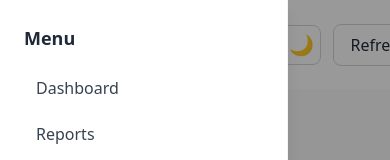
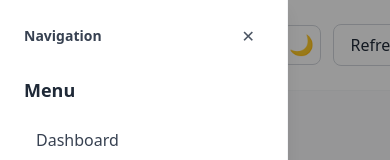
Before and after one commit to PraJwalGarje/smart-ev-project-tracking-dashboard, a React (Vite) app: page /login in a window 390 px wide. Both pictures are taken after a click on the button "Toggle sidebar". Shown: the top 160 px of the page. Built offline with nearby package versions, Linux system fonts and the light colour scheme; no server answers.

Commit message:
Optimize responsiveness on mobile devices

```diff
--- a/src/components/Sidebar.jsx
+++ b/src/components/Sidebar.jsx
@@ -1,10 +1,10 @@
-import React from 'react';
+import React, { useEffect } from 'react';
 import { NavLink } from 'react-router-dom';
 import { useAuth } from '../context/AuthContext.jsx';
 
 function SidebarContent({ onNav }) {
   const { user } = useAuth() || {};
-  const userRole = user?.role || 'employee'; // default to lowest role
+  const userRole = user?.role || 'employee';
 
   const baseClasses = 'block rounded-md px-3 py-2 transition-colors';
 
@@ -23,7 +23,7 @@ function SidebarContent({ onNav }) {
 
   function renderNavItem(label, to, { end = false, requiredRoles = [] } = {}) {
     const isAllowed = userCanAccess(requiredRoles);
-    if (!isAllowed) return null; // 🔹 hide item completely
+    if (!isAllowed) return null;
 
     return (
       <NavLink
@@ -50,24 +50,18 @@ function SidebarContent({ onNav }) {
 
       {user && (
         <p className="mb-4 text-xs text-gray-500 dark:text-gray-300">
-          Signed in as <span className="font-medium">{user.name}</span>{' '}
-          (<span className="capitalize">{userRole}</span>)
+          Signed in as <span className="font-medium">{user.name}</span> (
+          <span className="capitalize">{userRole}</span>)
         </p>
       )}
 
       <nav className="flex flex-col gap-1.5">
         {renderNavItem('Dashboard', '/', { end: true })}
-
-        {/* Manager / Admin only */}
         {renderNavItem('Projects', '/projects', {
           requiredRoles: ['manager', 'admin'],
         })}
-
-        {/* Everyone can view Reports and Analytics */}
         {renderNavItem('Reports', '/reports')}
         {renderNavItem('Analytics', '/analytics')}
-
-        {/* Manager / Admin only */}
         {renderNavItem('Teams', '/teams', {
           requiredRoles: ['manager', 'admin'],
         })}
@@ -77,6 +71,15 @@ function SidebarContent({ onNav }) {
 }
 
 export default function Sidebar({ open, onClose }) {
+  // Close on Escape (mobile + desktop keyboards)
+  useEffect(() => {
+    function onKeyDown(e) {
+      if (e.key === 'Escape' && open) onClose?.();
+    }
+    window.addEventListener('keydown', onKeyDown);
+    return () => window.removeEventListener('keydown', onKeyDown);
+  }, [open, onClose]);
+
   return (
     <>
       {/* Mobile drawer */}
@@ -86,20 +89,38 @@ export default function Sidebar({ open, onClose }) {
         aria-hidden={!open}
         className={[
           'lg:hidden',
-          'fixed inset-y-0 left-0 z-40 w-72',
+          'fixed inset-y-0 left-0 z-40',
+          'w-[min(18rem,85vw)]',
           'bg-white dark:bg-[#0F1629]',
           'border-r border-gray-100 dark:border-gray-800',
           'shadow-lg dark:shadow-black/40',
           'transform transition-transform duration-300 ease-in-out',
           open ? 'translate-x-0' : '-translate-x-full',
+          open ? 'pointer-events-auto' : 'pointer-events-none',
         ].join(' ')}
       >
+        {/* Drawer header with close button */}
+        <div className="flex items-center justify-between px-6 pt-5">
+          <div className="text-sm font-semibold text-gray-700 dark:text-gray-200">
+            Navigation
+          </div>
+          <button
+            type="button"
+            onClick={onClose}
+            className="rounded-md px-2 py-1 text-gray-600 hover:text-blue-600 dark:text-gray-300 dark:hover:text-blue-300"
+            aria-label="Close sidebar"
+          >
+            ✕
+          </button>
+        </div>
+
         <SidebarContent onNav={onClose} />
       </aside>
 
       {/* Backdrop */}
       {open && (
         <button
+          type="button"
           aria-label="Close sidebar"
           onClick={onClose}
           className="lg:hidden fixed inset-0 z-30 bg-black/40"
```
